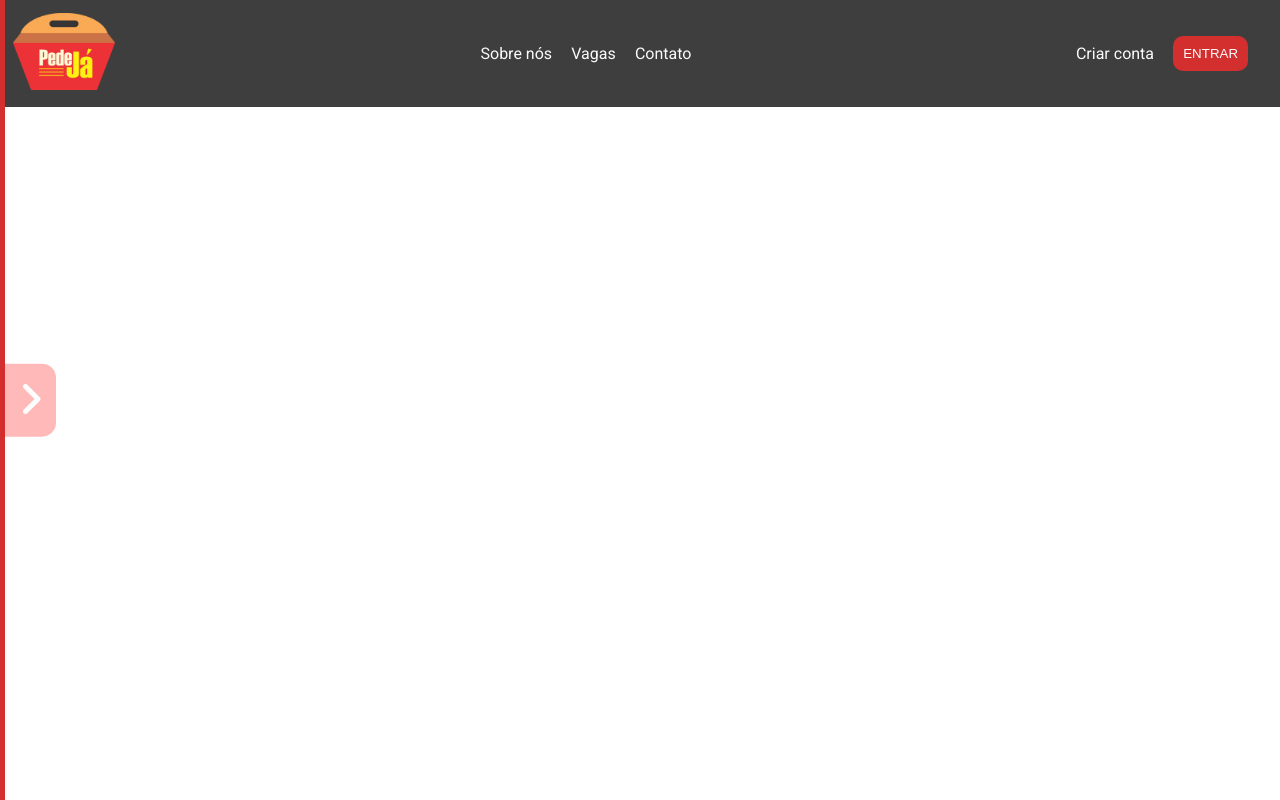
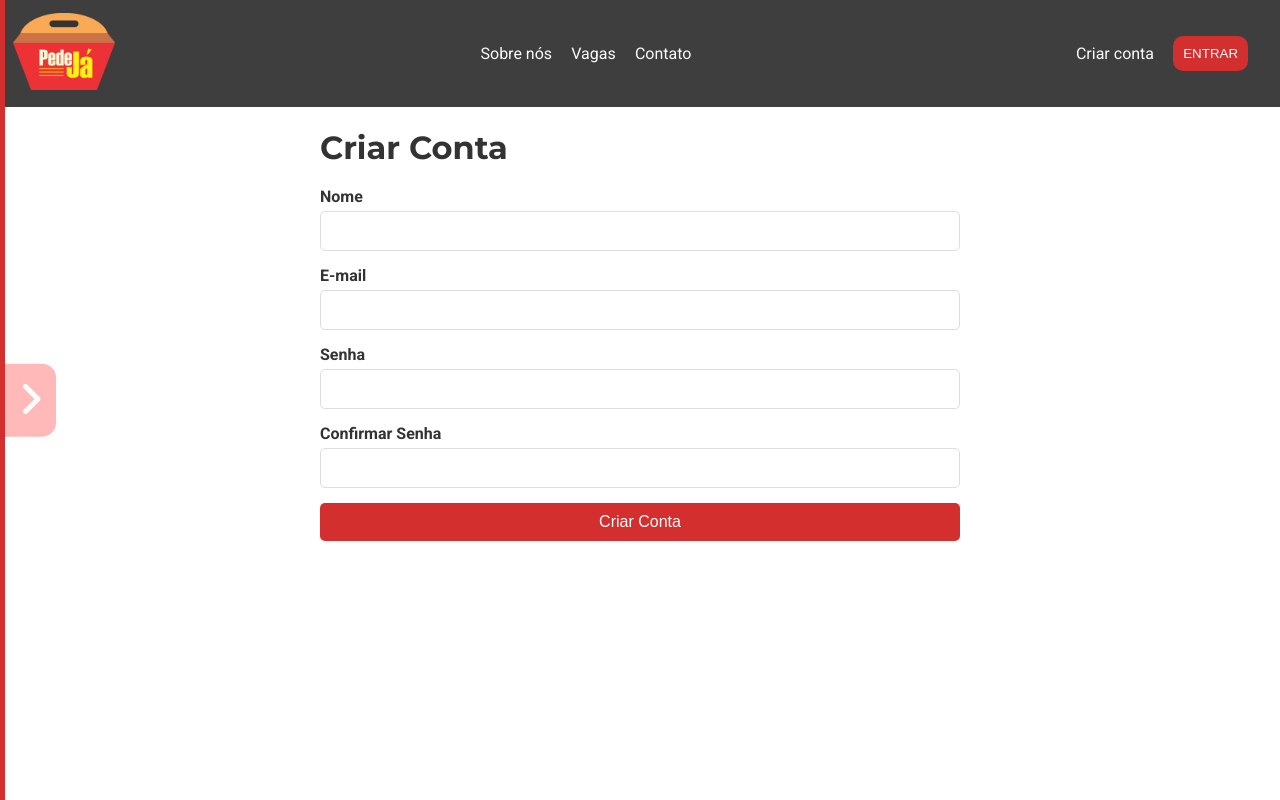
Before and after one commit to BMinority/REACT-pede-ja, a React (Vite) app in the folder pede-ja/: page /create-account in a window 1280 px wide. Built offline with nearby package versions, Linux system fonts and the light colour scheme.

Commit message:
add and style Create Account

```diff
--- a/pede-ja/src/App.jsx
+++ b/pede-ja/src/App.jsx
@@ -11,6 +11,8 @@ import PedeCard from './components/jsx/PedeCard';
 import SobreNos from './components/jsx/SobreNos';
 import Vagas from './components/jsx/Vagas';
 import Contato from './components/jsx/Contato';
+import CreateAccount from './components/jsx/CreateAccount';
+
 
 function App() {
   return (
@@ -26,6 +28,7 @@ function App() {
           <Route path="/sobre-nos" element={<SobreNos />} />
           <Route path="/vagas" element={<Vagas />} />
           <Route path="/contato" element={<Contato />} />
+          <Route path="/create-account" element={<CreateAccount />} />
         </Routes>
       </main>
     </Router>
--- /dev/null
+++ b/pede-ja/src/components/css/CreateAccount.css
@@ -0,0 +1,63 @@
+@import url('../../App.css');
+
+.create-account {
+    display: flex;
+    justify-content: center;
+    align-items: center;
+}
+
+.create-account h2 {
+    margin-bottom: 20px;
+    color: #333;
+}
+
+.account-box {
+    padding-top: 10vw;
+    width: 50%;
+}
+
+.form-group {
+    margin-bottom: 15px;
+}
+
+.form-group label {
+    display: block;
+    margin-bottom: 5px;
+    color: #333;
+}
+
+.form-group input {
+    width: 100%;
+    padding: 10px;
+    border: 1px solid #ddd;
+    border-radius: 5px;
+    font-size: 1rem;
+}
+
+.create-account-btn {
+    width: 100%;
+    padding: 10px;
+    background-color: var(--cor-vermelho);
+    color: #fff;
+    border: none;
+    border-radius: 5px;
+    font-size: 1rem;
+    cursor: pointer;
+    transition: background-color 0.3s;
+}
+
+.create-account-btn:hover {
+    background-color: var(--cor-laranja);
+}
+
+.error-message {
+    color: red;
+    margin-top: 10px;
+}
+
+@media (max-width: 430px) {
+    .account-box {
+        padding-top: 30vw;
+        width: 80%;
+    }
+}
--- /dev/null
+++ b/pede-ja/src/components/jsx/CreateAccount.jsx
@@ -0,0 +1,96 @@
+import { useState } from 'react';
+import { useNavigate } from 'react-router-dom';
+import '../css/CreateAccount.css';
+
+function CreateAccount() {
+    const [name, setName] = useState('');
+    const [email, setEmail] = useState('');
+    const [password, setPassword] = useState('');
+    const [confirmPassword, setConfirmPassword] = useState('');
+    const [error, setError] = useState('');
+    const navigate = useNavigate();
+
+    const handleSubmit = (e) => {
+        e.preventDefault();
+        if (password !== confirmPassword) {
+            setError('As senhas não coincidem');
+            return;
+        }
+
+        // Simula a criacao de uma conta
+        console.log({
+            name,
+            email,
+            password
+        });
+
+        // Reset do formulario
+        setName('');
+        setEmail('');
+        setPassword('');
+        setConfirmPassword('');
+        setError('');
+
+        // Redirecionamento para a página inicial
+        navigate('/');
+    };
+
+    return (
+        <div className="create-account">
+            <div className="account-box">
+                <h2>Criar Conta</h2>
+                <form onSubmit={handleSubmit}>
+                    <div className="form-group">
+                        <label htmlFor="name">Nome</label>
+                        <input
+                            type="text"
+                            id="name"
+                            value={name}
+                            onChange={(e) => setName(e.target.value)}
+                            required
+                        />
+                    </div>
+
+                    <div className="form-group">
+                        <label htmlFor="email">E-mail</label>
+                        <input
+                            type="email"
+                            id="email"
+                            value={email}
+                            onChange={(e) => setEmail(e.target.value)}
+                            required
+                        />
+                    </div>
+
+                    <div className="form-group">
+                        <label htmlFor="password">Senha</label>
+                        <input
+                            type="password"
+                            id="password"
+                            value={password}
+                            onChange={(e) => setPassword(e.target.value)}
+                            required
+                        />
+                    </div>
+
+                    <div className="form-group">
+                        <label htmlFor="confirmPassword">Confirmar Senha</label>
+                        <input
+                            type="password"
+                            id="confirmPassword"
+                            value={confirmPassword}
+                            onChange={(e) => setConfirmPassword(e.target.value)}
+                            required
+                        />
+                    </div>
+
+                    {error && <p className="error-message">{error}</p>}
+
+                    <button type="submit" className="create-account-btn">Criar Conta</button>
+                </form>
+            </div>
+        </div>
+    );
+}
+
+export default CreateAccount;
```
